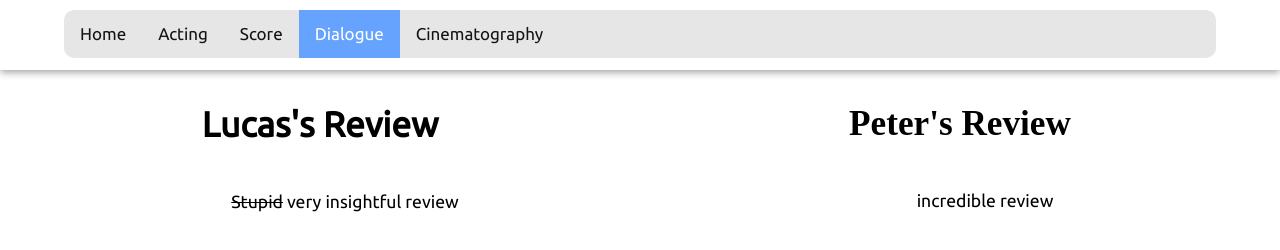
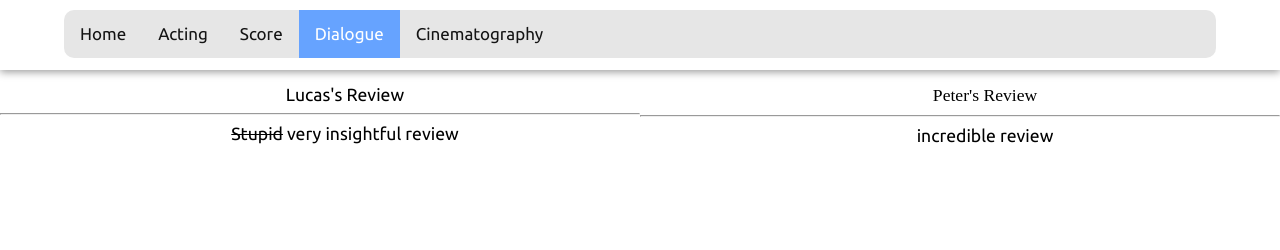
Before and after one commit to InterstellarMovieReview/InterstellarMovieReview.github.io, a plain HTML site: page dialogue.html in a window 1280 px wide. Drawn offline with Linux system fonts and the light colour scheme.

Commit message:
Update dialogue.html

```diff
--- a/dialogue.html
+++ b/dialogue.html
@@ -28,15 +28,17 @@
 	<div class="grid-container">
 
 		<div>
-			<h1 style="font-family:Ubuntu;text-align:center;">Lucas's Review</h1>
-			<br>
+			<!-- why are the margins different for h1?? Need to fix -->
+			<p style="font-family:Ubuntu;text-align:center;">Lucas's Review</p>
+			<hr>
 			<p style="text-align:center;" id="lucas"> <del>Stupid</del> very insightful review </p>
 			<!-- tbh I'm only adding the bookmark for fun :) -->
 		</div>
 
 		<div>
-			<h1 style="font-family:serial;text-align:center;">Peter's Review</h1>
-			<br>
+			<!-- should be headers but margins are weird -->
+			<p style="font-family:serial;text-align:center;">Peter's Review</p>
+			<hr>
 			<p style="text-align:center;" id="peter"> incredible review </p>
 		</div>
 	</div>
```
